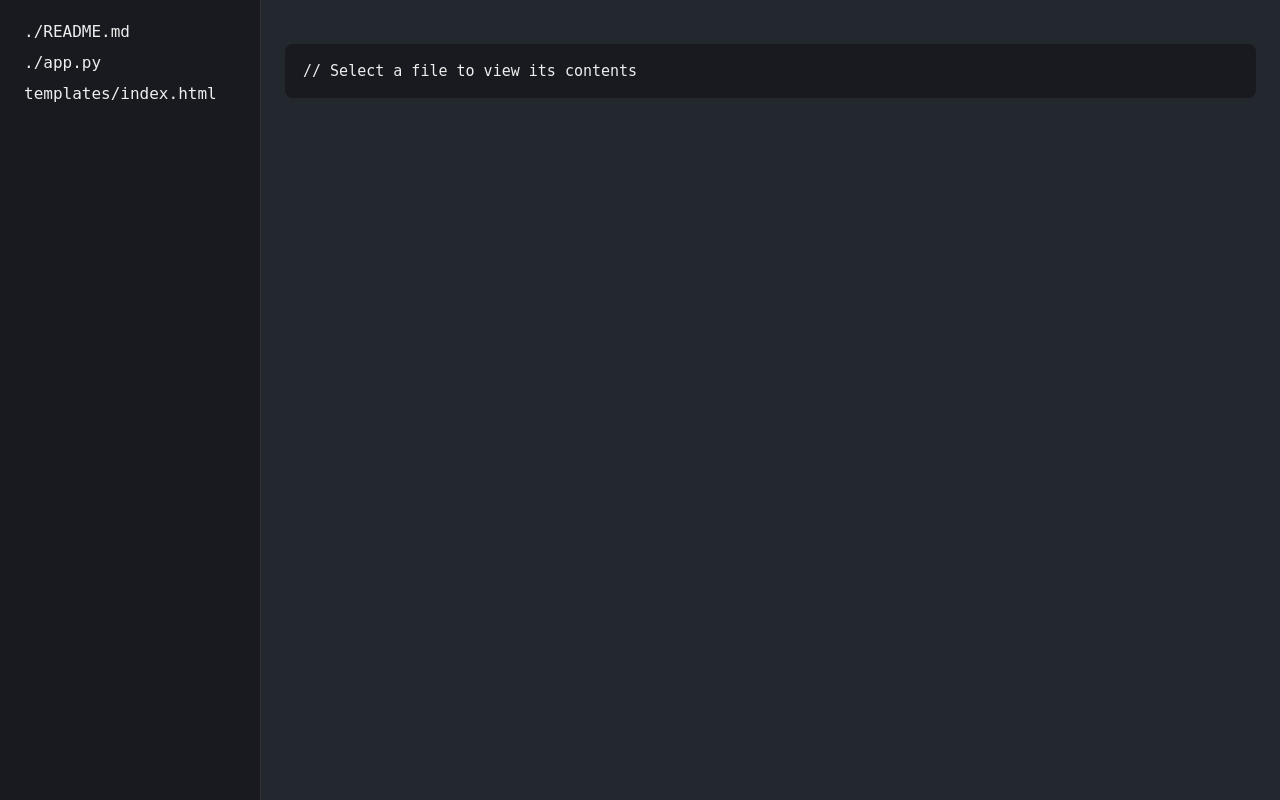
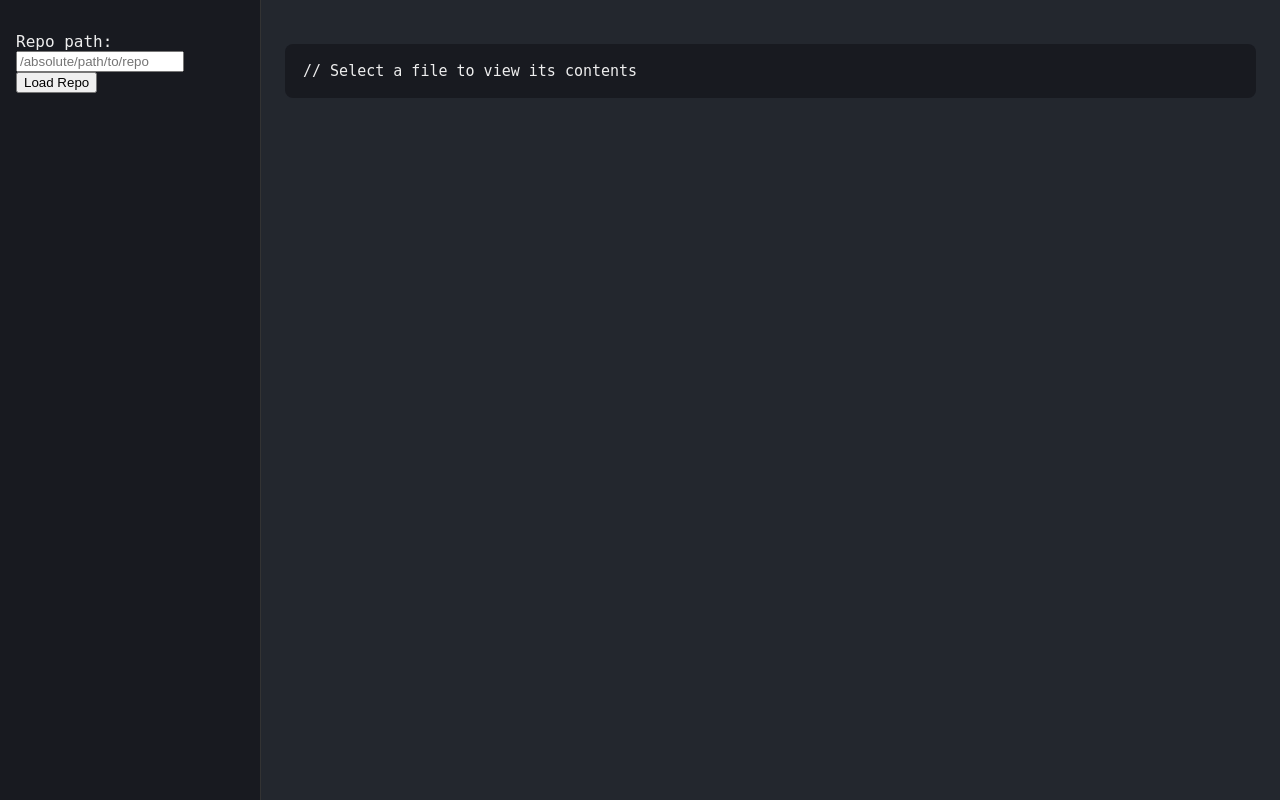
Before and after one commit to Amacca1/MetricPage, a Flask app: page / in a window 1280 px wide. Run offline with Flask 3, Linux system fonts and the light colour scheme.

Commit message:
allows to choose the files to change

```diff
--- a/app.py
+++ b/app.py
@@ -21,11 +21,12 @@ def index():
 
 @app.route('/filetree')
 def filetree():
+    repo_root = request.args.get('root') or REPO_ROOT
     tree = []
     ignore_dirs = {'venv', '.venv', '__pycache__', 'tests', 'migrations'}
-    for root, dirs, files in os.walk(REPO_ROOT):
+    for root, dirs, files in os.walk(repo_root):
         dirs[:] = [d for d in dirs if d not in ignore_dirs]
-        rel_root = os.path.relpath(root, REPO_ROOT)
+        rel_root = os.path.relpath(root, repo_root)
         for file in files:
             if file.endswith('.py') or file.endswith('.html') or file == "README.md":
                 tree.append(os.path.join(rel_root, file))
@@ -33,11 +34,12 @@ def filetree():
 
 @app.route('/filecontent')
 def filecontent():
+    repo_root = request.args.get('root') or REPO_ROOT
     path = request.args.get('path')
     if not path:
         return jsonify({'error': 'No path provided'}), 400
-    abs_path = os.path.abspath(os.path.join(REPO_ROOT, path))
-    if not abs_path.startswith(REPO_ROOT):
+    abs_path = os.path.abspath(os.path.join(repo_root, path))
+    if not abs_path.startswith(repo_root):
         return jsonify({'error': 'Invalid path'}), 400
     try:
         with open(abs_path, 'r', encoding='utf-8') as f:
@@ -147,6 +149,7 @@ def add_doc():
 
 @app.route('/generate_readme', methods=['POST'])
 def generate_readme():
+    print("generate_readme endpoint called")
     # Gather all code files shown in the filetree
     tree = []
     ignore_dirs = {'venv', '.venv', '__pycache__', 'tests', 'migrations'}
--- a/templates/index.html
+++ b/templates/index.html
@@ -41,6 +41,12 @@
 <body>
 <div class="container">
     <div class="sidebar">
+        <!-- Add above your file list -->
+        <div style="padding: 16px;">
+            <label for="repoPath">Repo path:</label>
+            <input type="text" id="repoPath" value="" placeholder="/absolute/path/to/repo" style="width: 70%;">
+            <button onclick="setRepo()">Load Repo</button>
+        </div>
         <ul class="file-list" id="fileList"></ul>
     </div>
     <div class="main">
@@ -49,8 +55,15 @@
     </div>
 </div>
 <script>
+let repoRoot = "";
+
+function setRepo() {
+    repoRoot = document.getElementById('repoPath').value;
+    loadFileTree();
+}
+
 async function loadFileTree() {
-    const res = await fetch('/filetree');
+    const res = await fetch('/filetree?root=' + encodeURIComponent(repoRoot));
     const files = await res.json();
     const fileList = document.getElementById('fileList');
     fileList.innerHTML = '';
@@ -63,28 +76,15 @@ async function loadFileTree() {
 }
 
 async function selectFile(file, li) {
-    document.querySelectorAll('.file-list li').forEach(el => el.classList.remove('selected'));
+    document.querySelectorAll('#fileList li').forEach(el => el.classList.remove('selected'));
     li.classList.add('selected');
     document.getElementById('filename').textContent = file;
-    const res = await fetch('/filecontent?path=' + encodeURIComponent(file));
+    const res = await fetch('/filecontent?root=' + encodeURIComponent(repoRoot) + '&path=' + encodeURIComponent(file));
     const data = await res.json();
-    let content = data.content || data.error;
-
-    // Fetch documentation suggestion
-    const docRes = await fetch('/suggest_doc', {
-        method: 'POST',
-        headers: { 'Content-Type': 'application/json' },
-        body: JSON.stringify({ path: file, code: content })
-    });
-    const docData = await docRes.json();
-    let suggestion = docData.suggestion || docData.error || '';
-
-    // Show both file content and suggestion
-    document.getElementById('fileContent').textContent =
-        suggestion ? `// Suggested documentation:\n${suggestion}\n\n${content}` : content;
+    document.getElementById('fileContent').textContent = data.content || data.error;
 }
 
-window.onload = loadFileTree;
+window.onload = () => {};
 </script>
 </body>
 </html>
```
Also changed, not shown: 1 other file.
